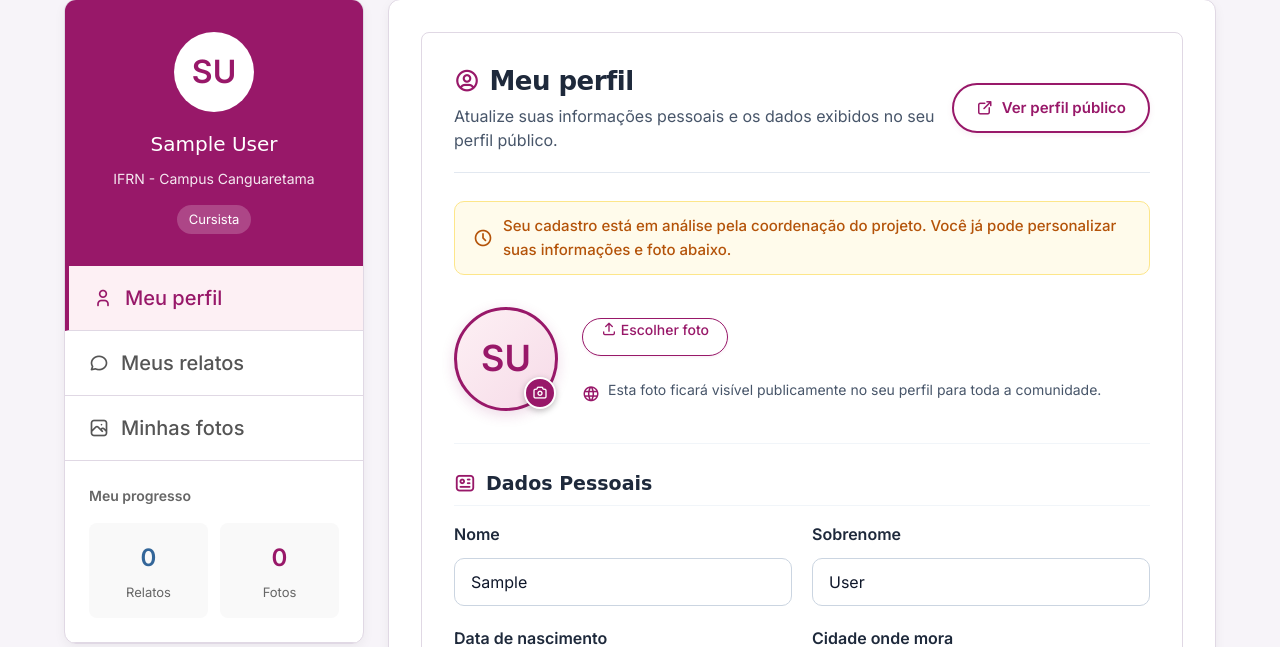
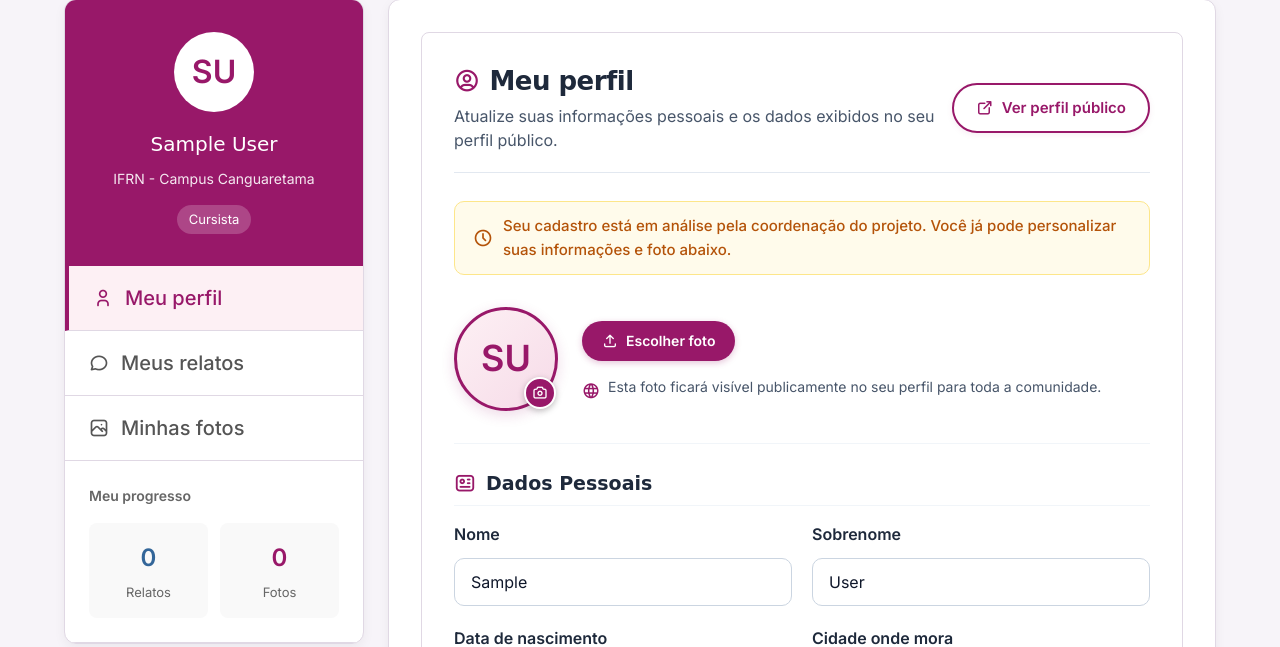
Before and after one commit to emilyamorim/projeto-ahd, a Django app: page /minha-area/perfil/ in a window 1280 px wide. Shown: the part 134-781 px from the top of the page. Run offline with Django 4.2, Linux system fonts and the light colour scheme; the visitor is signed in with stand-in values (Sample User, id 1); data comes from the database, SQL or seed files in the repository; data that the repository does not hold is empty; some web fonts are replaced.

Commit message:
fix(perfil): aplica fundo rosa, letras brancas e alinhamento centralizado no botao escolher foto

```diff
--- a/templates/aluna/meu_perfil.html
+++ b/templates/aluna/meu_perfil.html
@@ -171,45 +171,60 @@
     flex-wrap: nowrap;
   }
 
-  /* BOTÃO ESCOLHER FOTO (ESTILO OUTLINE ELEGANTE E LEVE) */
+  /* BOTÃO ESCOLHER FOTO (FUNDO ROSA, LETRAS BRANCAS E CENTRALIZADAS) */
   .btn-escolher-foto {
-    display: inline-flex;
-    align-items: center;
-    justify-content: center;
-    gap: 8px;
-    height: 38px;
-    padding: 0 18px;
-    background: #ffffff;
-    color: var(--rosa, #981869) !important;
-    border: 1.5px solid var(--rosa, #981869);
-    border-radius: 50px;
-    font-size: 14px;
-    font-weight: 600;
-    cursor: pointer;
-    transition: all 0.2s cubic-bezier(0.4, 0, 0.2, 1);
-    box-shadow: 0 1px 3px rgba(152, 24, 105, 0.08);
-    box-sizing: border-box;
-    white-space: nowrap;
-    margin: 0;
-    flex-shrink: 0;
+    display: inline-flex !important;
+    align-items: center !important;
+    justify-content: center !important;
+    text-align: center !important;
+    gap: 8px !important;
+    height: 40px !important;
+    padding: 0 20px !important;
+    background: var(--rosa, #981869) !important;
+    color: #ffffff !important;
+    border: none !important;
+    border-radius: 50px !important;
+    font-size: 14px !important;
+    font-weight: 600 !important;
+    cursor: pointer !important;
+    box-sizing: border-box !important;
+    white-space: nowrap !important;
+    margin: 0 !important;
+    line-height: 1 !important;
+    vertical-align: middle !important;
+    transition: all 0.2s cubic-bezier(0.4, 0, 0.2, 1) !important;
+    box-shadow: 0 2px 6px rgba(152, 24, 105, 0.25) !important;
+    flex-shrink: 0 !important;
   }
   .btn-escolher-foto:hover {
-    background: var(--rosa, #981869);
+    background: #7a1254 !important;
     color: #ffffff !important;
     transform: translateY(-1px);
-    box-shadow: 0 4px 10px rgba(152, 24, 105, 0.25);
-  }
-  .btn-escolher-foto:hover i {
-    color: #ffffff !important;
+    box-shadow: 0 4px 12px rgba(152, 24, 105, 0.35) !important;
   }
   .btn-escolher-foto:active {
     transform: translateY(0);
+    box-shadow: 0 1px 3px rgba(152, 24, 105, 0.2) !important;
   }
   .btn-escolher-foto i {
-    color: var(--rosa, #981869) !important;
-    font-size: 16px;
-    line-height: 1;
-    transition: color 0.2s ease;
+    color: #ffffff !important;
+    font-size: 16px !important;
+    line-height: 1 !important;
+    display: inline-flex !important;
+    align-items: center !important;
+    justify-content: center !important;
+    margin: 0 !important;
+    padding: 0 !important;
+    vertical-align: middle !important;
+  }
+  .btn-escolher-foto span {
+    color: #ffffff !important;
+    line-height: 1 !important;
+    display: inline-flex !important;
+    align-items: center !important;
+    justify-content: center !important;
+    margin: 0 !important;
+    padding: 0 !important;
   }
 
   /* BOTÃO REMOVER FOTO (HARMONIOSO E COESO) */
@@ -550,7 +565,8 @@
       <div class="foto-info-clean">
         <div class="foto-botoes-row">
           <label for="foto_perfil" class="btn-escolher-foto" id="btn-escolher-foto">
-            <i class="ti ti-upload"></i> Escolher foto
+            <i class="ti ti-upload"></i>
+            <span>Escolher foto</span>
           </label>
           {% if user.foto_perfil %}
             <button type="button" class="btn-remover-foto" id="btn-remover-foto">
```
